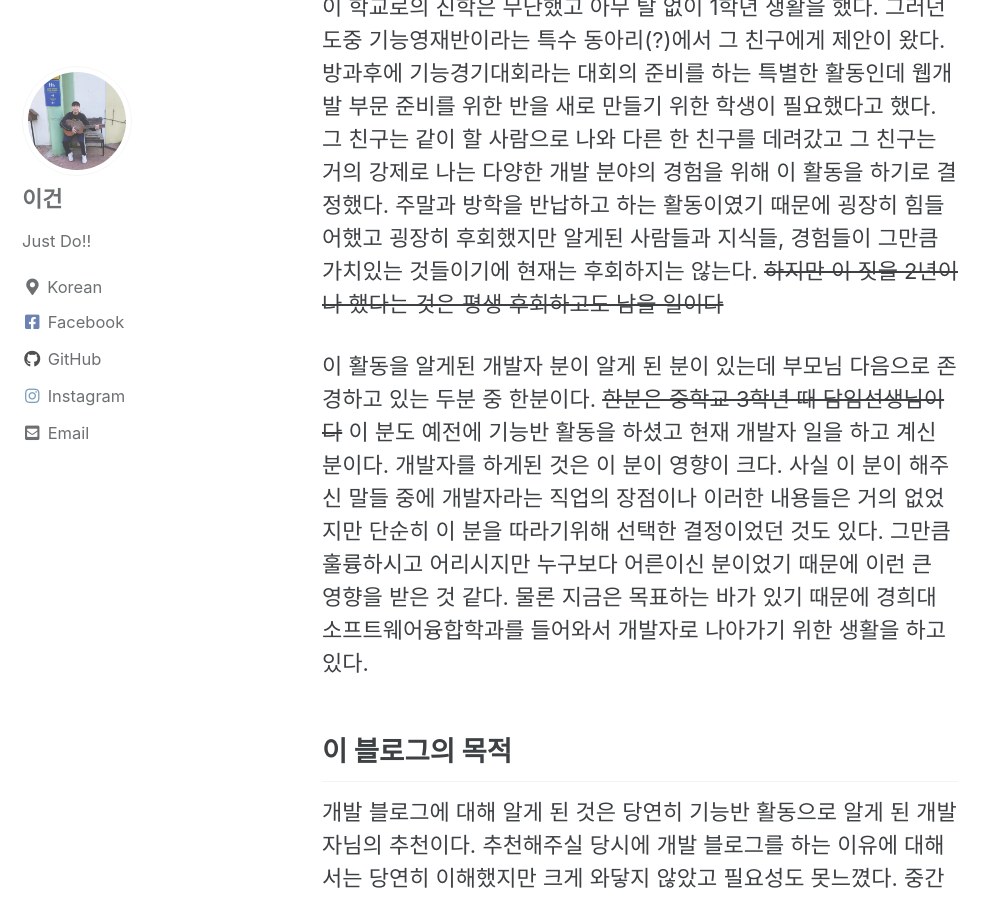
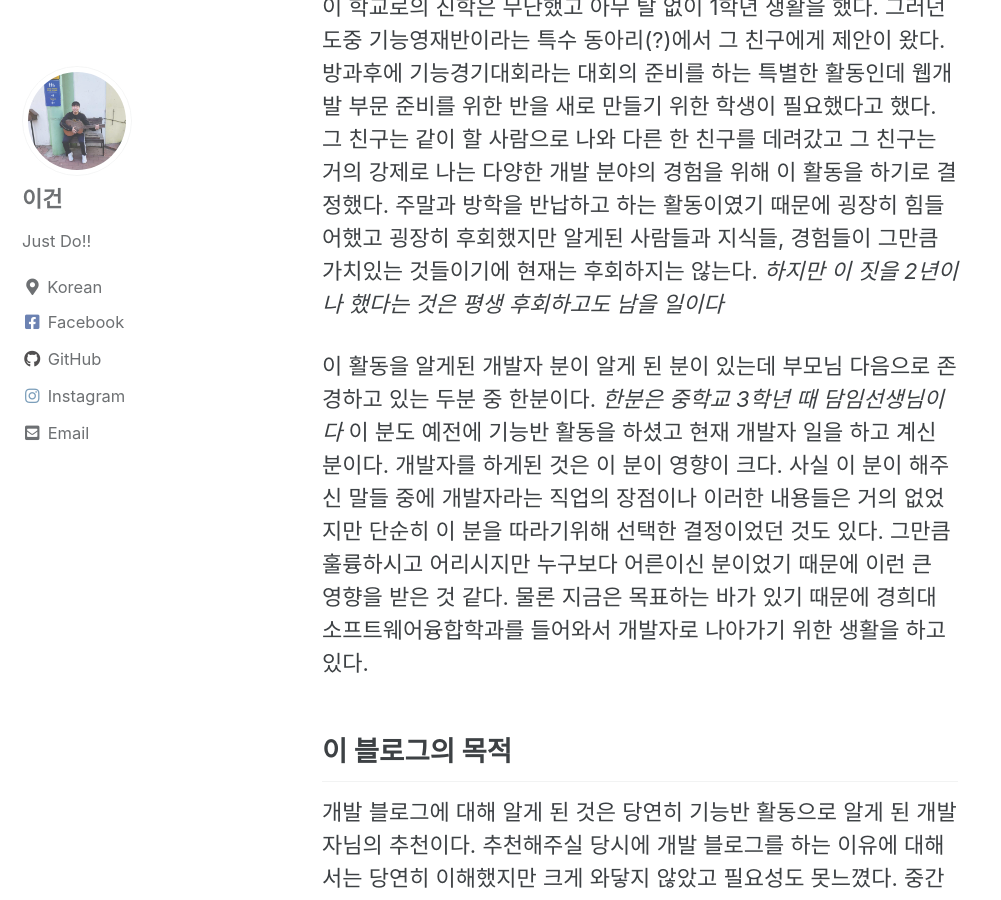
Before and after one commit to sslmyo24/sslmyo24.github.io, a Jekyll site: the page built from _posts/2020-09-03-markup-html-tags-and-formatting.md, in a window 1280 px wide and 900 px high, scrolled down 1131 px. Shown: the whole window, without its empty margins (0-1001 px from the left). Built offline with Jekyll 4.4.1, drawn with Linux system fonts in a browser that asks for light colours; cached includes are drawn as plain includes.

```diff
--- a/_posts/2020-09-03-markup-html-tags-and-formatting.md
+++ b/_posts/2020-09-03-markup-html-tags-and-formatting.md
@@ -18,9 +18,9 @@ toc: true
 ## 개발자를 목표하기 까지
 나는 정말 우연한 계기들로 여기까지 왔다. 사실 이 우연한 계기들은 한 친구에서 비롯된 것 같다. 그 친구는 초등학교 때부터 친하게 지내던 동네 친구였다. 그 친구는 초등학교 때부터 컴퓨터와 관련된 자격증을 몇개씩 들고 다닐정도로 컴퓨터를 매우 좋아했다. 당연히 같은 동네에 살던 친구였고 같은 중학교로 진학했다. 중학교 생활을 한지 2년이 넘게 지나고 누구에게는 진로결정을 위한 첫걸음이라 할 수 있는 고등학교 진학을 앞두고 있었다. 그 친구는 컴퓨터 관련 특성화고에서 상위권에 위치하고 있는 '선린인터넷고등학교'를 목표했다. 나는 그때 당시 신재생에너지 분야로 나아가고 싶어 '수도공업고등학교'를 목표하고 있었다. 하지만 절망적이게도 둘다 목표하던 고등학교로의 진학에 실패했다. 나는 일반고로의 진학은 절대 싫었기 때문에 다른 특성화고를 찾고 있던 그 친구와 함께했다. 그러던 도중 진로상담실에 있던 '대진디자인고등학교'의 팜플렛을 발견했고 진학하기로 결정했다. 이 결정이 개발자로 나아가는 결정적인 계기가 되었다.
 
-이 학교로의 진학은 무난했고 아무 탈 없이 1학년 생활을 했다. 그러던 도중 기능영재반이라는 특수 동아리(?)에서 그 친구에게 제안이 왔다. 방과후에 기능경기대회라는 대회의 준비를 하는 특별한 활동인데 웹개발 부문 준비를 위한 반을 새로 만들기 위한 학생이 필요했다고 했다. 그 친구는 같이 할 사람으로 나와 다른 한 친구를 데려갔고 그 친구는 거의 강제로 나는 다양한 개발 분야의 경험을 위해 이 활동을 하기로 결정했다. 주말과 방학을 반납하고 하는 활동이였기 때문에 굉장히 힘들어했고 굉장히 후회했지만 알게된 사람들과 지식들, 경험들이 그만큼 가치있는 것들이기에 현재는 후회하지는 않는다. ~~하지만 이 짓을 2년이나 했다는 것은 평생 후회하고도 남을 일이다~~
+이 학교로의 진학은 무난했고 아무 탈 없이 1학년 생활을 했다. 그러던 도중 기능영재반이라는 특수 동아리(?)에서 그 친구에게 제안이 왔다. 방과후에 기능경기대회라는 대회의 준비를 하는 특별한 활동인데 웹개발 부문 준비를 위한 반을 새로 만들기 위한 학생이 필요했다고 했다. 그 친구는 같이 할 사람으로 나와 다른 한 친구를 데려갔고 그 친구는 거의 강제로 나는 다양한 개발 분야의 경험을 위해 이 활동을 하기로 결정했다. 주말과 방학을 반납하고 하는 활동이였기 때문에 굉장히 힘들어했고 굉장히 후회했지만 알게된 사람들과 지식들, 경험들이 그만큼 가치있는 것들이기에 현재는 후회하지는 않는다. _하지만 이 짓을 2년이나 했다는 것은 평생 후회하고도 남을 일이다_
 
-이 활동을 알게된 개발자 분이 알게 된 분이 있는데 부모님 다음으로 존경하고 있는 두분 중 한분이다. ~~한분은 중학교 3학년 때 담임선생님이다~~ 이 분도 예전에 기능반 활동을 하셨고 현재 개발자 일을 하고 계신 분이다. 개발자를 하게된 것은 이 분이 영향이 크다. 사실 이 분이 해주신 말들 중에 개발자라는 직업의 장점이나 이러한 내용들은 거의 없었지만 단순히 이 분을 따라기위해 선택한 결정이었던 것도 있다. 그만큼 훌륭하시고 어리시지만 누구보다 어른이신 분이었기 때문에 이런 큰 영향을 받은 것 같다. 물론 지금은 목표하는 바가 있기 때문에 경희대 소프트웨어융합학과를 들어와서 개발자로 나아가기 위한 생활을 하고 있다.
+이 활동을 알게된 개발자 분이 알게 된 분이 있는데 부모님 다음으로 존경하고 있는 두분 중 한분이다. _한분은 중학교 3학년 때 담임선생님이다_ 이 분도 예전에 기능반 활동을 하셨고 현재 개발자 일을 하고 계신 분이다. 개발자를 하게된 것은 이 분이 영향이 크다. 사실 이 분이 해주신 말들 중에 개발자라는 직업의 장점이나 이러한 내용들은 거의 없었지만 단순히 이 분을 따라기위해 선택한 결정이었던 것도 있다. 그만큼 훌륭하시고 어리시지만 누구보다 어른이신 분이었기 때문에 이런 큰 영향을 받은 것 같다. 물론 지금은 목표하는 바가 있기 때문에 경희대 소프트웨어융합학과를 들어와서 개발자로 나아가기 위한 생활을 하고 있다.
 
 ## 이 블로그의 목적
 개발 블로그에 대해 알게 된 것은 당연히 기능반 활동으로 알게 된 개발자님의 추천이다. 추천해주실 당시에 개발 블로그를 하는 이유에 대해서는 당연히 이해했지만 크게 와닿지 않았고 필요성도 못느꼈다. 중간에 개발 블로그의 필요성에 대해 쓴 글을 보기도 했지만 보기만 했을뿐 제대로 읽지도 않았던 것 같다. 물론 존경하는 분의 말이라 따르긴 했지만 만들고 난 후에 지금까지 한번도 수정하질 않았다. 그런데 갑자기 개발 블로그의 필요성에 대해 느낀 것은 아까 말한 목표하는 바가 있어서이다. 사실 이 목표도 면접학원을 다니며 생긴 우연이지만 어째서 인지 지금은 목표가 되었다. 이 목표에 대해 간단하게 정의하면 인공지능의 보편화라 할 수 있다. 너무나도 높고 다가가기 힘든 목표이기 때문에 충분한 설계와 계획이 필요하며 단계별로 천천히 나아갈 필요가 있다. 이 목표를 못 이룰 수도 있고 누군가가 먼저 이룰 수도 있다. 그럴 경우에 개발자를 하는 이유가 사라질 수도 있지만 그 시점까지의 성장이 새로운 목표를 만들 것이라 확신한다. 이 블로그의 목적은 그러한 목표들로 나아가기 위한 수단이 될 것이다.
@@ -32,7 +32,7 @@ toc: true
 이것은 단순한 보편화를 목적으로 하는 것이 아니다. 소외되는 독거노인분들, 장애인분들과 같은 사회적 약자들이 평범하게 일상생활을 할 수 있도록 이분들의 생활을 보조할 수 있는 인공지능의 보편화를 말하는 것이다.
 
 ##### 혁신적인 보험의 개발
-보안상 자세하게 말할 수 없지만 현존하는 보험의 틀을 깨부수는 보험이 될 수도 있다. ~~아직 확신이 없다~~
+보안상 자세하게 말할 수 없지만 현존하는 보험의 틀을 깨부수는 보험이 될 수도 있다. _아직 확신이 없다_
 
 ## 이 글을 마치며
 길지만 간단하게 블로그의 첫 글을 마친다. 아직 교양으로 글쓰기에 대해 배우지 않았기 때문에 어떤 글이 좋은 글인지를 모르겠다. 책을 많이 읽지 않아서도 있는 것 같다. 단순히 블로그를 위해서라도 독서의 필요성을 느끼게 된거 같다. 누군가가 보게 된다면 너무 욕하지는 마라. 나로썬 최대한 잘 쓴 거다.
```
